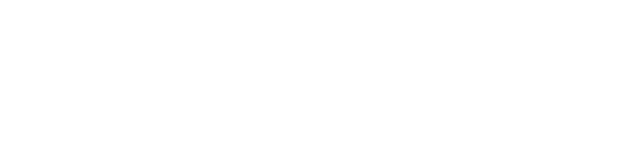
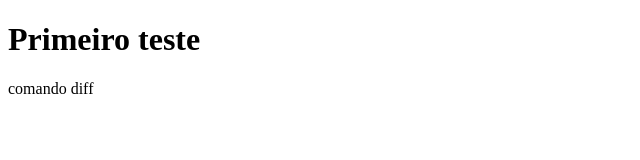
Before and after one commit to lucasfsilva2310/myFirstProject, a plain HTML site: page index.html in a window 1280 px wide. Shown: the whole page, without its empty margins (0-640 px from the left). Drawn offline with Linux system fonts and the light colour scheme.

Commit message:
Apenas teste comando git diff

```diff
--- a/index.html
+++ b/index.html
@@ -6,6 +6,7 @@
     <title>Primeiro projeto!</title>
 </head>
 <body>
-
+   <h1>Primeiro teste</h1>
+   <p>comando diff</p>
 </body>
 </html>
```
